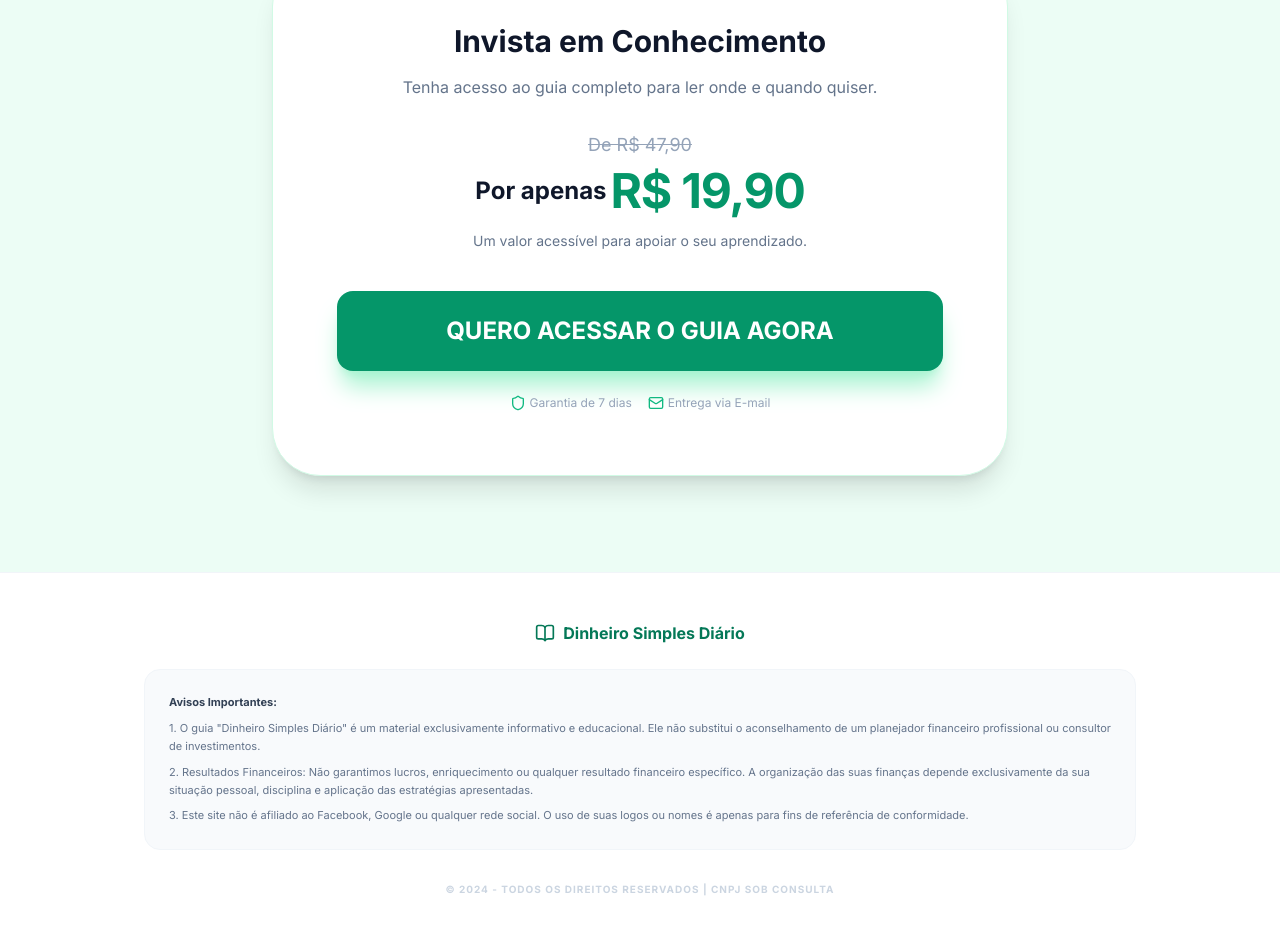
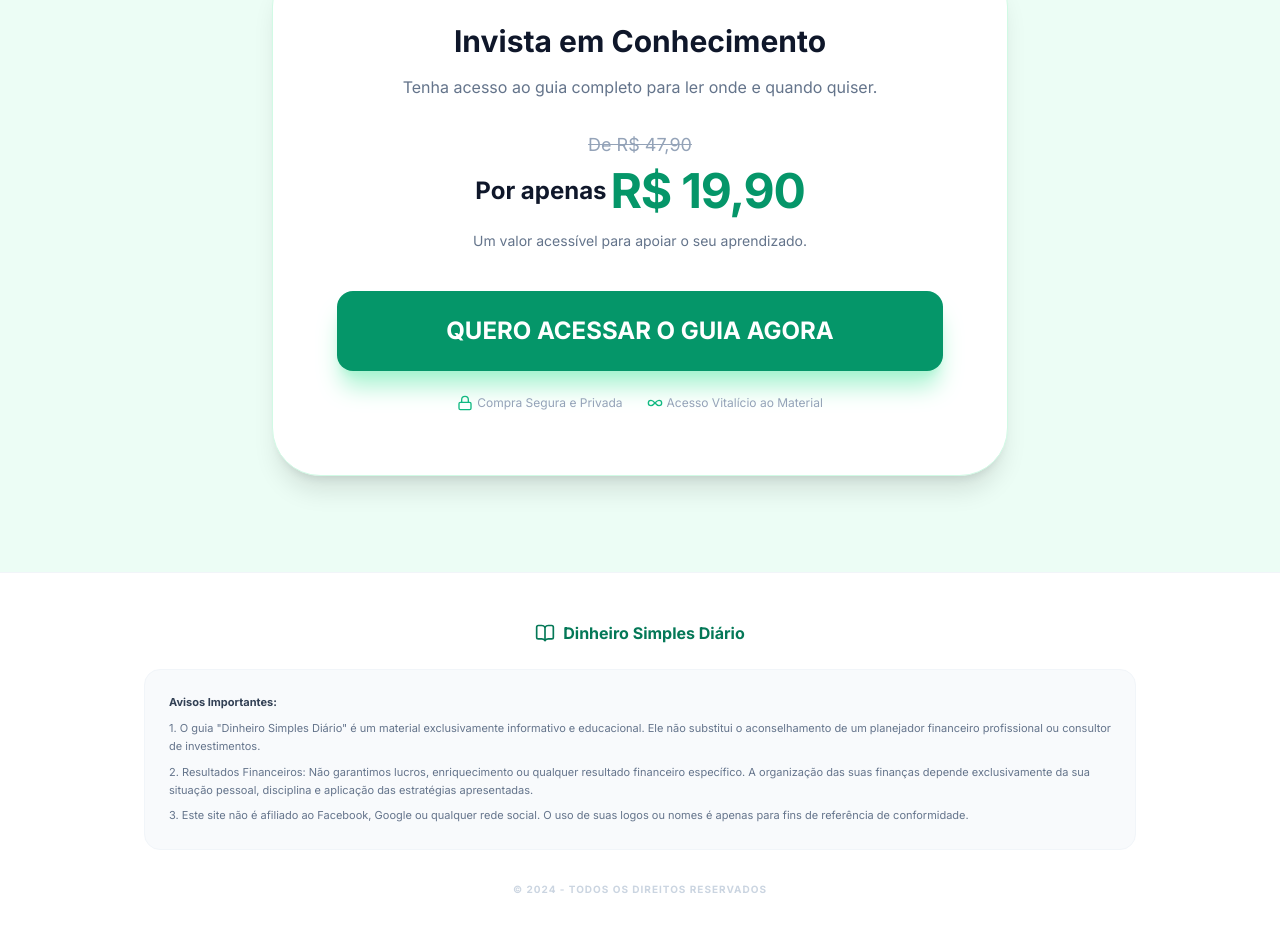
Before and after one commit to LukePalys/dinheirosimplesdiario, a plain HTML site: page index.html in a window 1280 px wide. Shown: the part 2092-3025 px from the top of the page. Drawn offline with nearby package versions, Linux system fonts and the light colour scheme.

Commit message:
Update HTML structure and content

```diff
--- a/index.html
+++ b/index.html
@@ -170,14 +170,14 @@
                     QUERO ACESSAR O GUIA AGORA
                 </a>
 
-                <div class="flex flex-col md:flex-row items-center justify-center gap-4 text-slate-400">
+                <div class="flex flex-col md:flex-row items-center justify-center gap-6 text-slate-400">
                     <div class="flex items-center gap-1 text-xs">
-                        <i data-lucide="shield" class="w-4 h-4 text-brand-500"></i>
-                        Garantia de 7 dias
+                        <i data-lucide="lock" class="w-4 h-4 text-brand-500"></i>
+                        Compra Segura e Privada
                     </div>
                     <div class="flex items-center gap-1 text-xs">
-                        <i data-lucide="mail" class="w-4 h-4 text-brand-500"></i>
-                        Entrega via E-mail
+                        <i data-lucide="infinity" class="w-4 h-4 text-brand-500"></i>
+                        Acesso Vitalício ao Material
                     </div>
                 </div>
             </div>
@@ -200,7 +200,7 @@
             </div>
 
             <div class="text-[10px] text-slate-300 font-bold tracking-widest uppercase">
-                &copy; 2024 - Todos os Direitos Reservados | CNPJ sob consulta
+                &copy; 2024 - Todos os Direitos Reservados
             </div>
         </div>
     </footer>
```
